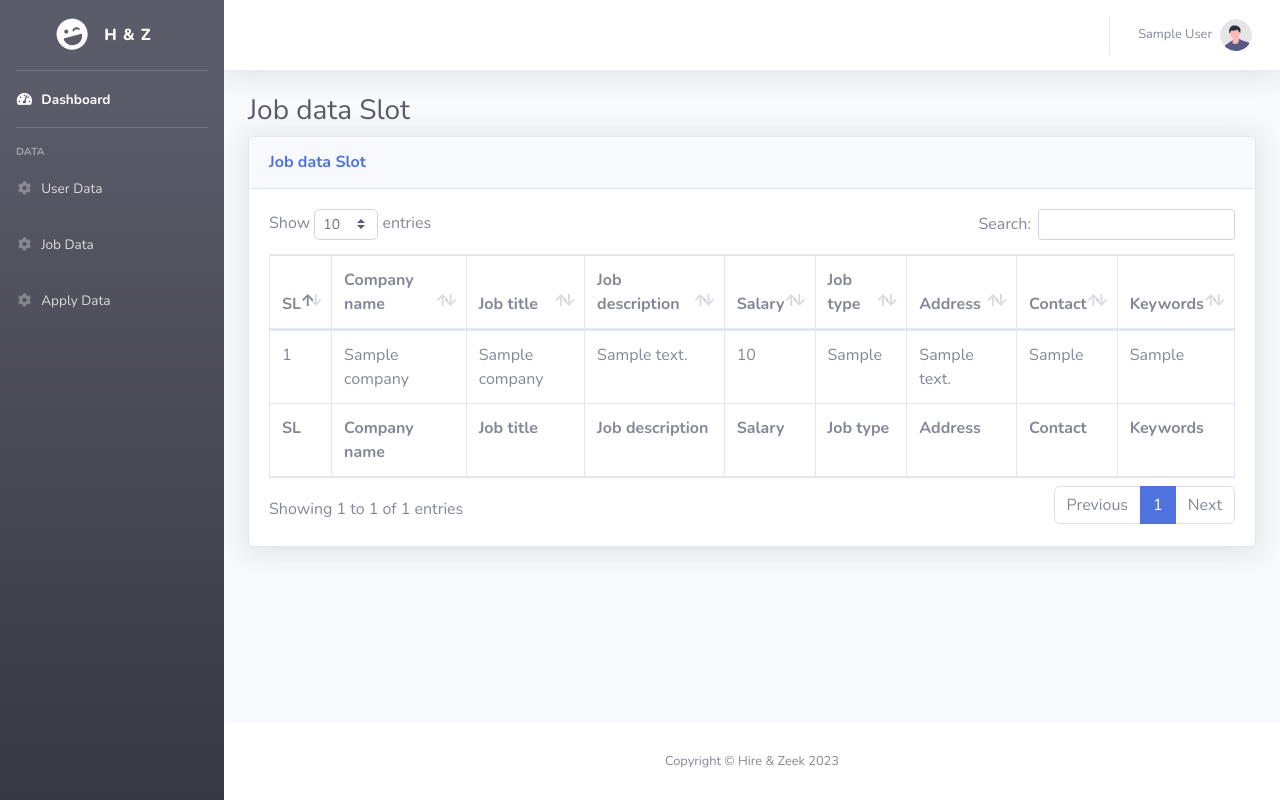
After one commit to Do-Test-Live/W-Hire-and-Zeek, a PHP site: page /admin/jobdata.php in a window 1280 px wide. The commit adds this page. Run offline with PHP 8.4, Linux system fonts and the light colour scheme; the visitor is signed in with stand-in values (Sample User, id 1); tables that the repository leaves empty or names only in its code hold one stand-in row (values such as "Sample post").

Commit message:
update all

```diff
--- a/admin/include/sidebar.php
+++ b/admin/include/sidebar.php
@@ -34,6 +34,20 @@
             <span>User Data</span>
         </a>
     </li>
+    <!-- Nav Item - Pages Collapse Menu -->
+    <li class="nav-item">
+        <a class="nav-link" href="jobdata.php">
+            <i class="fas fa-fw fa-cog"></i>
+            <span>Job Data</span>
+        </a>
+    </li>
+    <!-- Nav Item - Pages Collapse Menu -->
+    <li class="nav-item">
+        <a class="nav-link" href="applydata.php">
+            <i class="fas fa-fw fa-cog"></i>
+            <span>Apply Data</span>
+        </a>
+    </li>
 
 </ul>
 <!-- End of Sidebar -->
--- /dev/null
+++ b/admin/jobdata.php
@@ -0,0 +1,153 @@
+<?php
+session_start();
+include('../include/dbController.php');
+$db_handle = new DBController();
+?>
+<!DOCTYPE html>
+<html lang="en">
+
+<head>
+
+    <meta charset="utf-8">
+    <meta http-equiv="X-UA-Compatible" content="IE=edge">
+    <meta name="viewport" content="width=device-width, initial-scale=1, shrink-to-fit=no">
+    <meta name="description" content="">
+    <meta name="author" content="">
+
+    <title>Job data - Hire</title>
+
+    <?php require_once 'include/css.php'; ?>
+
+</head>
+
+<body id="page-top">
+
+<!-- Page Wrapper -->
+<div id="wrapper">
+
+    <?php require_once 'include/sidebar.php'; ?>
+
+    <!-- Content Wrapper -->
+    <div id="content-wrapper" class="d-flex flex-column">
+
+        <!-- Main Content -->
+        <div id="content">
+
+            <?php require_once 'include/topbar.php'; ?>
+
+            <!-- Begin Page Content -->
+            <div class="container-fluid">
+
+                <!-- Page Heading -->
+                <h1 class="h3 mb-2 text-gray-800">Job data Slot</h1>
+
+                <!-- DataTales Example -->
+                <div class="card shadow mb-4">
+                    <div class="card-header py-3">
+                        <h6 class="m-0 font-weight-bold text-primary">Job data Slot</h6>
+                    </div>
+                    <div class="card-body">
+                        <div class="table-responsive">
+                            <table class="table table-bordered" id="dataTable" width="100%" cellspacing="0">
+                                <thead>
+                                <tr>
+                                    <th>SL</th>
+                                    <th>Company name</th>
+                                    <th>Job title</th>
+                                    <th>Job description</th>
+                                    <th>Salary</th>
+                                    <th>Job type</th>
+                                    <th>Address</th>
+                                    <th>Contact</th>
+                                    <th>Keywords</th>
+                                </tr>
+                                </thead>
+                                <tfoot>
+                                <tr>
+                                    <th>SL</th>
+                                    <th>Company name</th>
+                                    <th>Job title</th>
+                                    <th>Job description</th>
+                                    <th>Salary</th>
+                                    <th>Job type</th>
+                                    <th>Address</th>
+                                    <th>Contact</th>
+                                    <th>Keywords</th>
+                                </tr>
+                                </tfoot>
+                                <tbody>
+                                <?php
+                                $query="SELECT * FROM job_post as j, company as c WHERE c.id=j.company_id order by j.id DESC";
+
+                                $data = $db_handle->runQuery($query);
+                                $row_count = $db_handle->numRows($query);
+
+                                for ($i = 0; $i < $row_count; $i++) {
+                                    ?>
+                                    <tr>
+                                        <td><?php echo $i + 1; ?></td>
+                                        <td><?php echo $data[$i]["name"]; ?></td>
+                                        <td><?php echo $data[$i]["job_title"]; ?></td>
+                                        <td><?php echo $data[$i]["job_description"]; ?></td>
+                                        <td><?php echo $data[$i]["salary"]; ?></td>
+                                        <td><?php echo $data[$i]["job_type"]; ?></td>
+                                        <td><?php echo $data[$i]["address"]; ?></td>
+                                        <td><?php echo $data[$i]["contact"]; ?></td>
+                                        <td><?php echo $data[$i]["keywords"]; ?></td>
+                                    </tr>
+                                <?php } ?>
+                                </tbody>
+                            </table>
+                        </div>
+                    </div>
+                </div>
+
+            </div>
+            <!-- /.container-fluid -->
+
+        </div>
+        <!-- End of Main Content -->
+
+        <?php require_once 'include/footer.php'; ?>
+
+    </div>
+    <!-- End of Content Wrapper -->
+
+</div>
+<!-- End of Page Wrapper -->
+
+<!-- Scroll to Top Button-->
+<a class="scroll-to-top rounded" href="#page-top">
+    <i class="fas fa-angle-up"></i>
+</a>
+
+<!-- Logout Modal-->
+<div class="modal fade" id="logoutModal" tabindex="-1" role="dialog" aria-labelledby="exampleModalLabel"
+     aria-hidden="true">
+    <div class="modal-dialog" role="document">
+        <div class="modal-content">
+            <div class="modal-header">
+                <h5 class="modal-title" id="exampleModalLabel">Ready to Leave?</h5>
+                <button class="close" type="button" data-dismiss="modal" aria-label="Close">
+                    <span aria-hidden="true">×</span>
+                </button>
+            </div>
+            <div class="modal-body">Select "Logout" below if you are ready to end your current session.</div>
+            <div class="modal-footer">
+                <button class="btn btn-secondary" type="button" data-dismiss="modal">Cancel</button>
+                <a class="btn btn-primary" href="logout.php">Logout</a>
+            </div>
+        </div>
+    </div>
+</div>
+
+<?php require_once 'include/js.php'; ?>
+<script>
+    // Call the dataTables jQuery plugin
+    $(document).ready(function() {
+        $('#timeTable').DataTable();
+    });
+</script>
+</body>
+
+</html>
```
Also changed, not shown: admin/applydata.php (added, +150 -0 lines).
